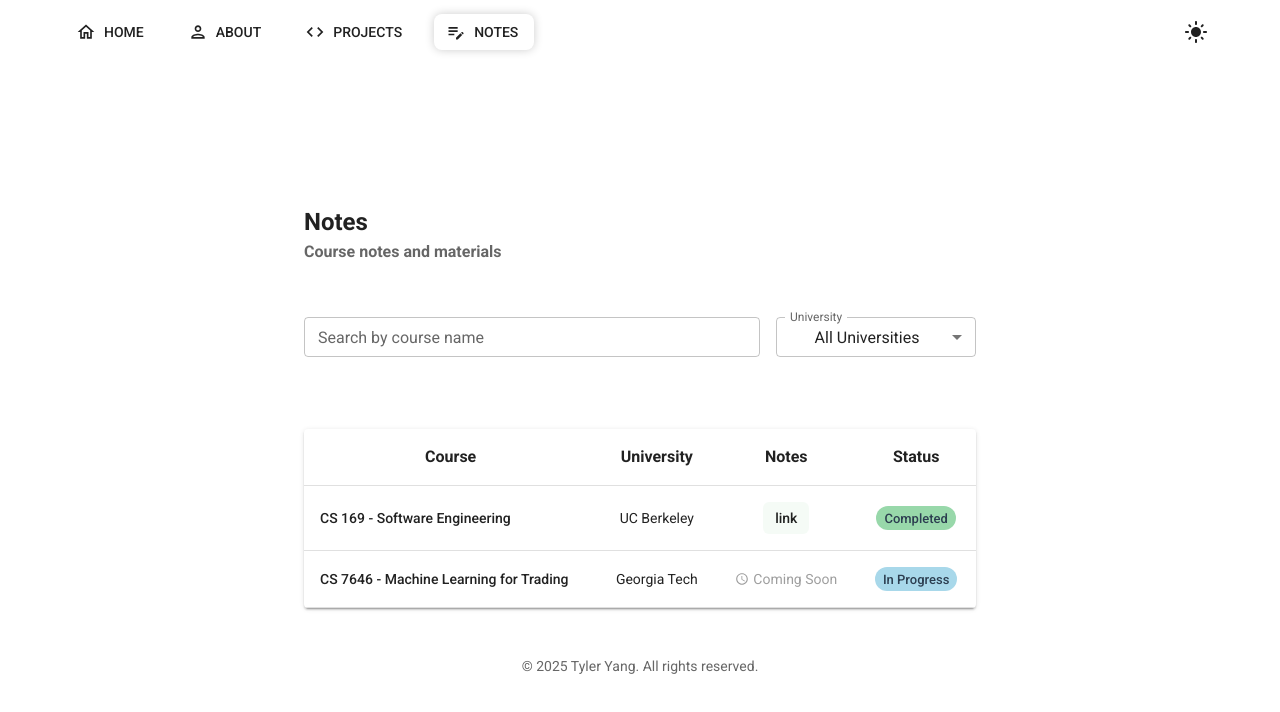
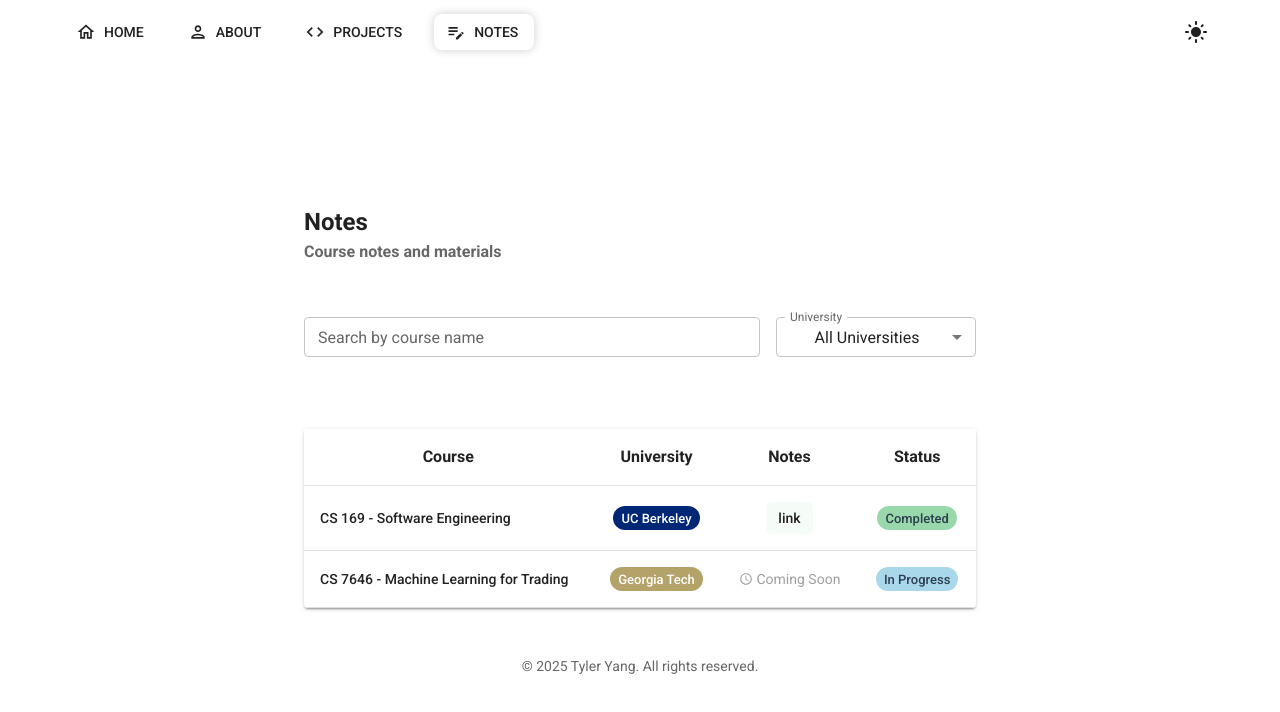
Before and after one commit to tylerhyang/websitev1, a React (Vite) app: page /notes in a window 1280 px wide. Shown: the top 712 px of the page. Built offline with nearby package versions, Linux system fonts and the light colour scheme.

Commit message:
[fix] university --> pill + branding colors

```diff
--- a/src/pages/Notes.tsx
+++ b/src/pages/Notes.tsx
@@ -106,6 +106,47 @@ const Notes: FC = () => {
     }
   };
 
+  const getUniversityChip = (university: string) => {
+    switch (university) {
+      case UC_BERKELEY:
+        return (
+          <Chip
+            label={university}
+            size="small"
+            sx={{
+              backgroundColor: '#002676',
+              color: '#FFFFFF',
+              fontWeight: 500
+            }}
+          />
+        );
+      case GEORGIA_TECH:
+        return (
+          <Chip
+            label={university}
+            size="small"
+            sx={{
+              backgroundColor: '#B3A369',
+              color: '#FFFFFF',
+              fontWeight: 500
+            }}
+          />
+        );
+      default:
+        return (
+          <Chip
+            label={university}
+            size="small"
+            sx={{
+              backgroundColor: '#E0E0E0',
+              color: '#2C3E50',
+              fontWeight: 500,
+            }}
+          />
+        );
+    }
+  };
+
   return (
     <Container sx={{width: "60vw"}}>
     <Box sx={{
@@ -194,7 +235,7 @@ const Notes: FC = () => {
                         {item.course}
                       </TableCell>
                       <TableCell sx={{ textAlign: 'center' }}>
-                        {item.university}
+                        {getUniversityChip(item.university)}
                       </TableCell>
                       <TableCell sx={{ textAlign: 'center' }}>
                         {item.url ? (
```
